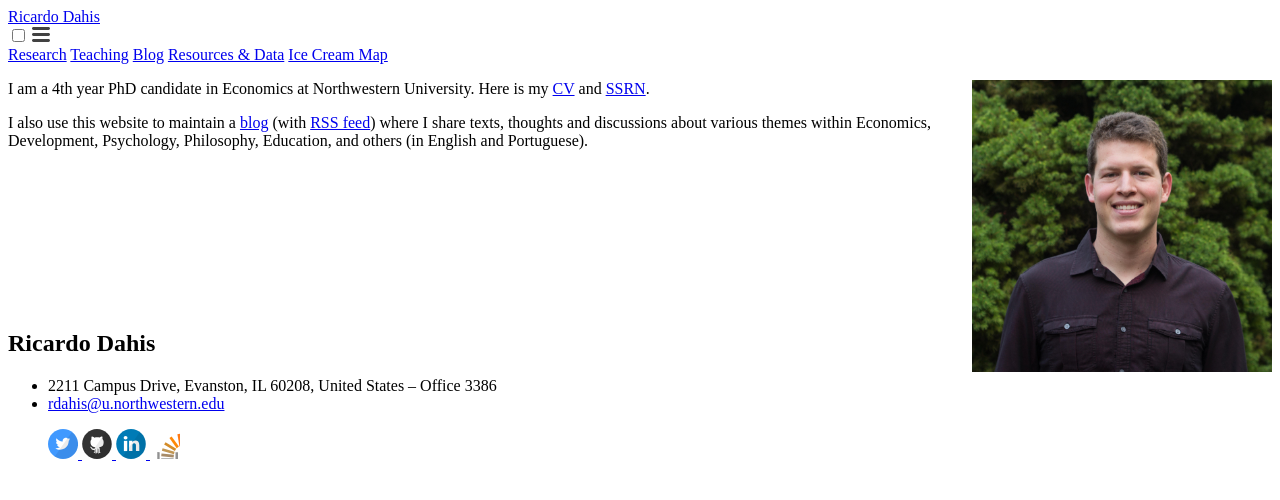
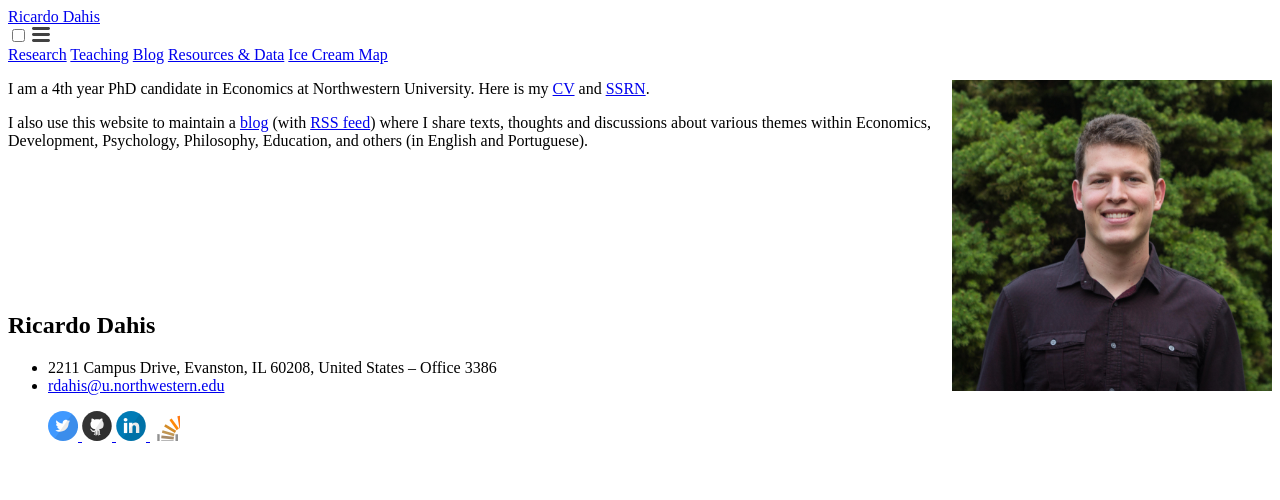
Before and after one commit to rdahis/rdahis.github.io, a Jekyll site: the page built from index.md, in a window 1280 px wide. Shown: the top 500 px of the page. Built offline with Jekyll 4.4.1, drawn with Linux system fonts in a browser that asks for light colours; a script that is not in the unit is left out.

Commit message:
Update index.md

```diff
--- a/index.md
+++ b/index.md
@@ -2,7 +2,7 @@
 layout: home
 ---
 
-<img src="./files/profile.jpg" alt="profile" style="width: 300px;" align="right"  />
+<img src="./files/profile.jpg" alt="profile" style="width: 320px;" align="right"  />
 
 I am a 4th year PhD candidate in Economics at Northwestern University. Here is my [CV](/files/CV - Ricardo Dahis.pdf){:target="_blank"} and [SSRN](https://ssrn.com/author=2786164){:target="_blank"}.
 
@@ -15,5 +15,4 @@
 <br />
 <br />
 <br />
-<br />
 <script>(function(t,e,s,n){var o,a,c;t.SMCX=t.SMCX||[],e.getElementById(n)||(o=e.getElementsByTagName(s),a=o[o.length-1],c=e.createElement(s),c.type="text/javascript",c.async=!0,c.id=n,c.src=["https:"===location.protocol?"https://":"http://","widget.surveymonkey.com/collect/website/js/tRaiETqnLgj758hTBazgdx2HZVspFTZ2N_2BM30JYOsvyq81VULfn_2B_2BfEbQaHlv2cr.js"].join(""),a.parentNode.insertBefore(c,a))})(window,document,"script","smcx-sdk");</script>
```
